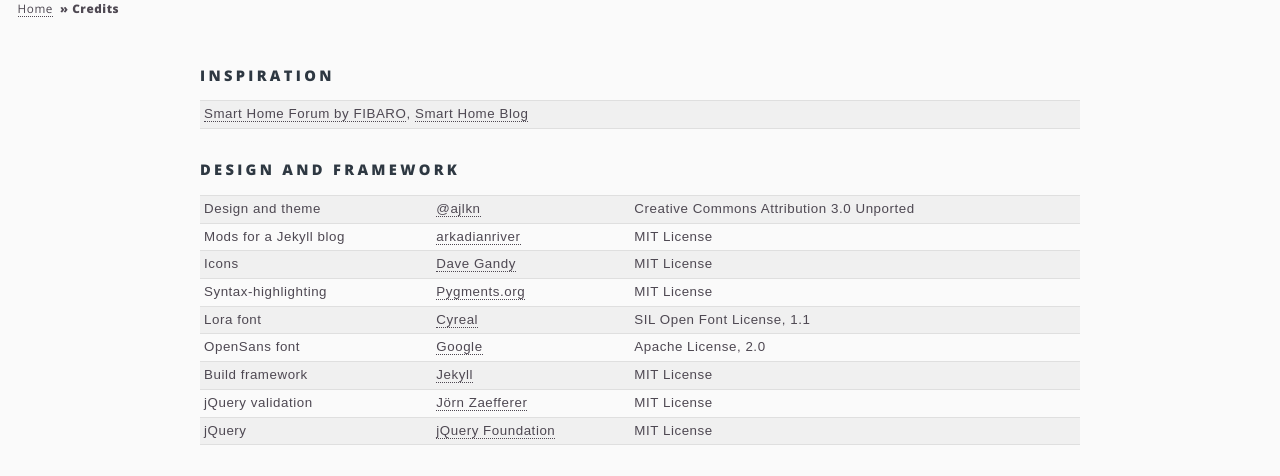
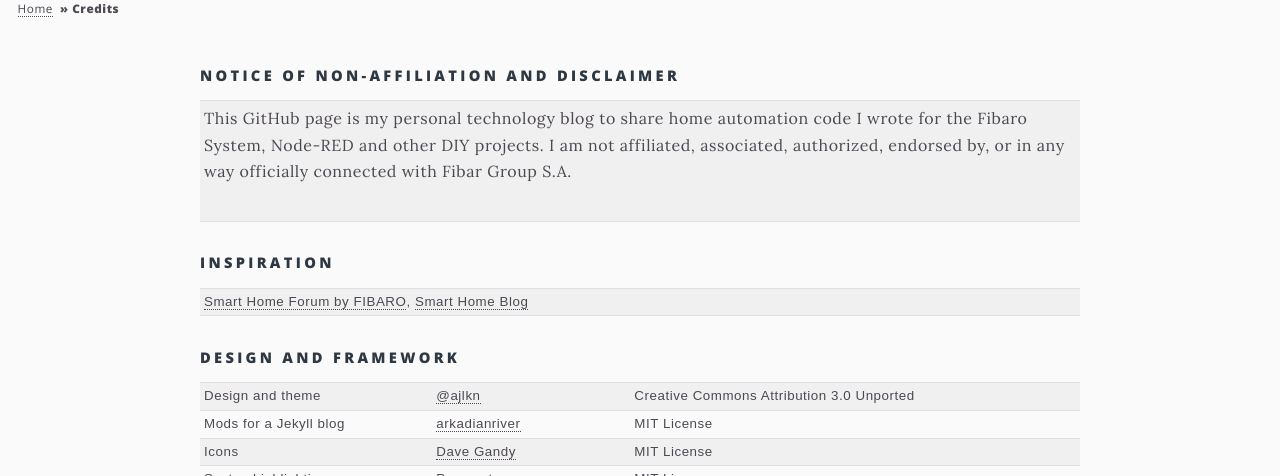
Before and after one commit to joepv/joepv.github.io, a Jekyll site: the page built from _pages/credits.html, in a window 1280 px wide and 900 px high, cut to the strip 365-841 px from the top of the window. Built offline with Jekyll 4.4.1, drawn with Linux system fonts in a browser that asks for light colours.

Commit message:
Added Notice of Non-Affiliation and Disclaimer

```diff
--- a/_pages/credits.html
+++ b/_pages/credits.html
@@ -15,6 +15,11 @@
   padding: 0.3em 0.3em;
 }
 </style>
+
+<h4>Notice of Non-Affiliation and Disclaimer</h4>
+<table class="creds"><tr><td>
+<p>This GitHub page is my personal technology blog to share home automation code I wrote for the Fibaro System, Node-RED and other DIY projects. I am not affiliated, associated, authorized, endorsed by, or in any way officially connected with Fibar Group S.A.</p>
+</td></tr></table>
 
 <h4>Inspiration</h4>
 <table class="creds"><tr><td>
```
